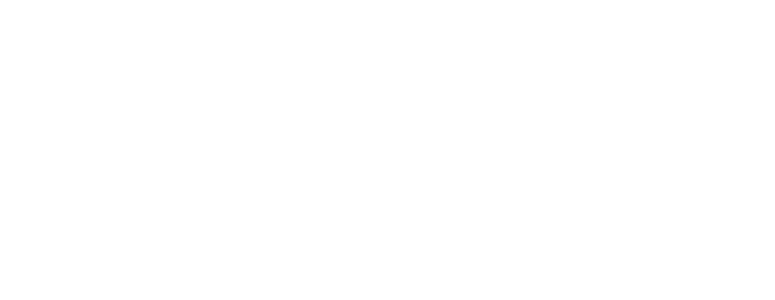
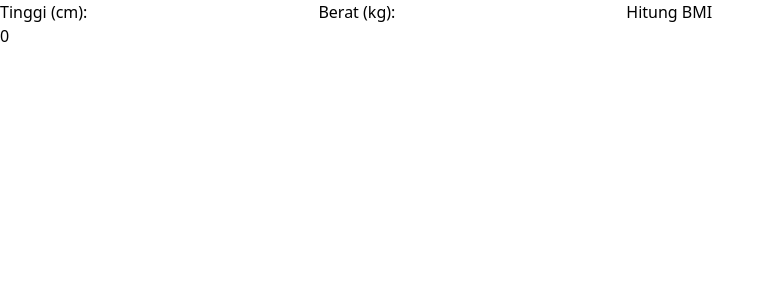
Before and after one commit to d3sc/tugas-kuliah-pbo, a React (Vite) app: page /bmi in a window 1280 px wide. Before the commit this address had no page. Shown: the top 300 px of the page, without its empty margins (0-775 px from the left). Built offline with nearby package versions, Linux system fonts and the light colour scheme.

Commit message:
add-feature: add bmi

```diff
--- a/src/App.jsx
+++ b/src/App.jsx
@@ -2,7 +2,7 @@
 import { Routes } from "react-router-dom";
 import { BrowserRouter } from "react-router-dom";
 import Home from "./page/Home";
-import About from "./page/About";
+import BMI from "./page/BMI";
 
 function App() {
   return (
@@ -10,7 +10,7 @@
       <BrowserRouter>
         <Routes>
           <Route path="/" element={<Home />} />
-          <Route path="/about" element={<About />} />
+          <Route path="/bmi" element={<BMI />} />
         </Routes>
       </BrowserRouter>
     </>
--- a/src/page/About.jsx
+++ /dev/null
@@ -1,5 +0,0 @@
-import React from "react";
-
-export default function About() {
-  return <div></div>;
-}
--- /dev/null
+++ b/src/page/BMI.jsx
@@ -0,0 +1,54 @@
+import React from "react";
+import { useState } from "react";
+
+export default function BMI() {
+  const [height, setHeight] = useState(0);
+  const [weight, setWeight] = useState(0);
+  const [result, setResult] = useState(0);
+
+  const calculateBMI = () => {
+    const convertedHeight = height / 100;
+    const bmi = weight / (convertedHeight * convertedHeight);
+    const categories = [
+      { min: 0, max: 18.4, label: "Kurus (Underweight)" },
+      { min: 18.5, max: 24.9, label: "Normal (Healthy weight)" },
+      { min: 25, max: 29.9, label: "Gemuk (Overweight)" },
+      { min: 30, max: Infinity, label: "Obesitas (Obesity)" },
+    ];
+
+    if (convertedHeight > 0 && weight > 0) {
+      const category = categories.find(
+        (category) => bmi >= category.min && bmi <= category.max
+      );
+      setResult(`BMI Anda adalah ${bmi.toFixed(2)} (${category.label})`);
+    } else {
+      setResult("Masukkan tinggi dan berat badan yang valid.");
+    }
+  };
+
+  return (
+    <div>
+      <form action="">
+        <label for="height">Tinggi (cm):</label>
+        <input
+          type="number"
+          id="height"
+          required
+          onChange={(e) => setHeight(e.target.value)}
+        />
+        <label for="weight">Berat (kg):</label>
+        <input
+          type="number"
+          id="weight"
+          required
+          onChange={(e) => setWeight(e.target.value)}
+        />
+        <button type="button" onClick={calculateBMI}>
+          Hitung BMI
+        </button>
+
+        <p>{result}</p>
+      </form>
+    </div>
+  );
+}
--- a/src/page/Home.jsx
+++ b/src/page/Home.jsx
@@ -3,7 +3,10 @@
 export default function Home() {
   return (
     <div>
-      <p>test</p>
+      <a href="BMI">BMI</a>
+      <a href="Kecepatan">Kecepatan</a>
+      <a href="Suhu">Suhu</a>
+      <a href="Diskon">Diskon</a>
     </div>
   );
 }
```
